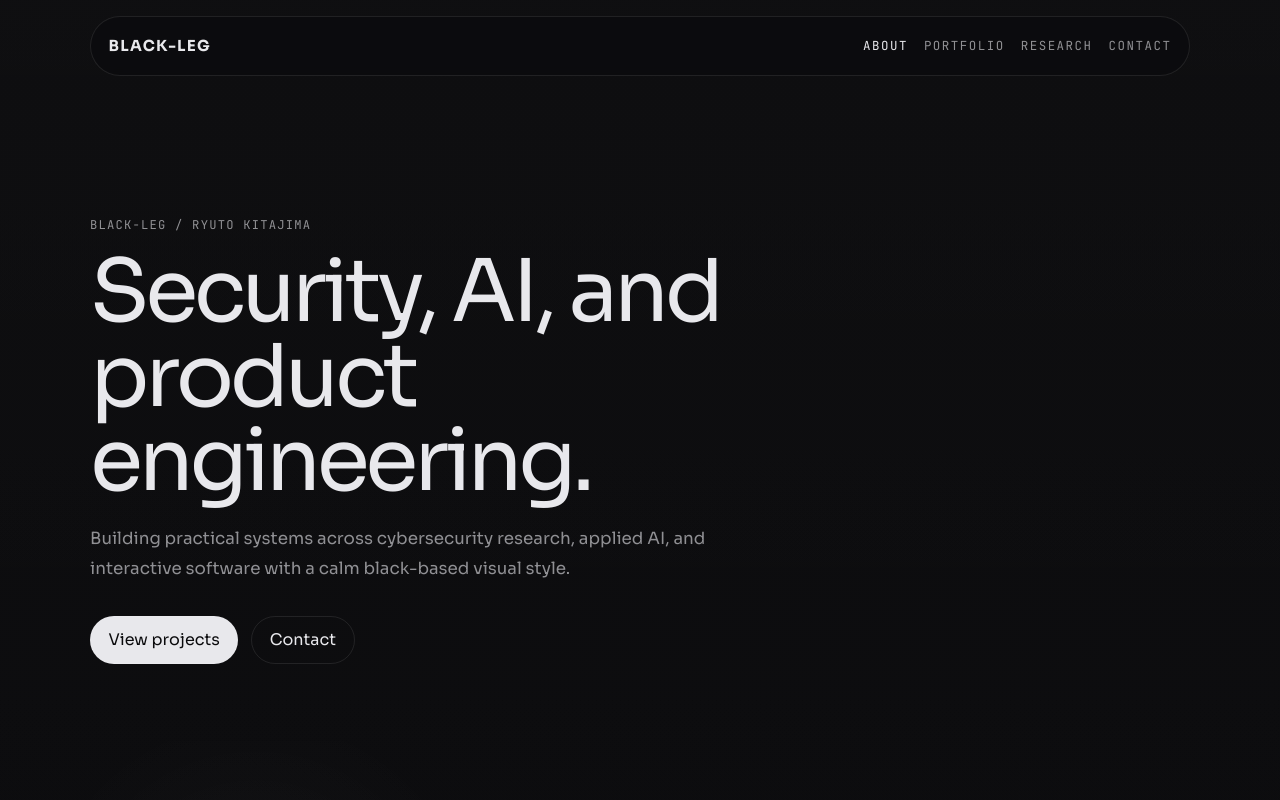
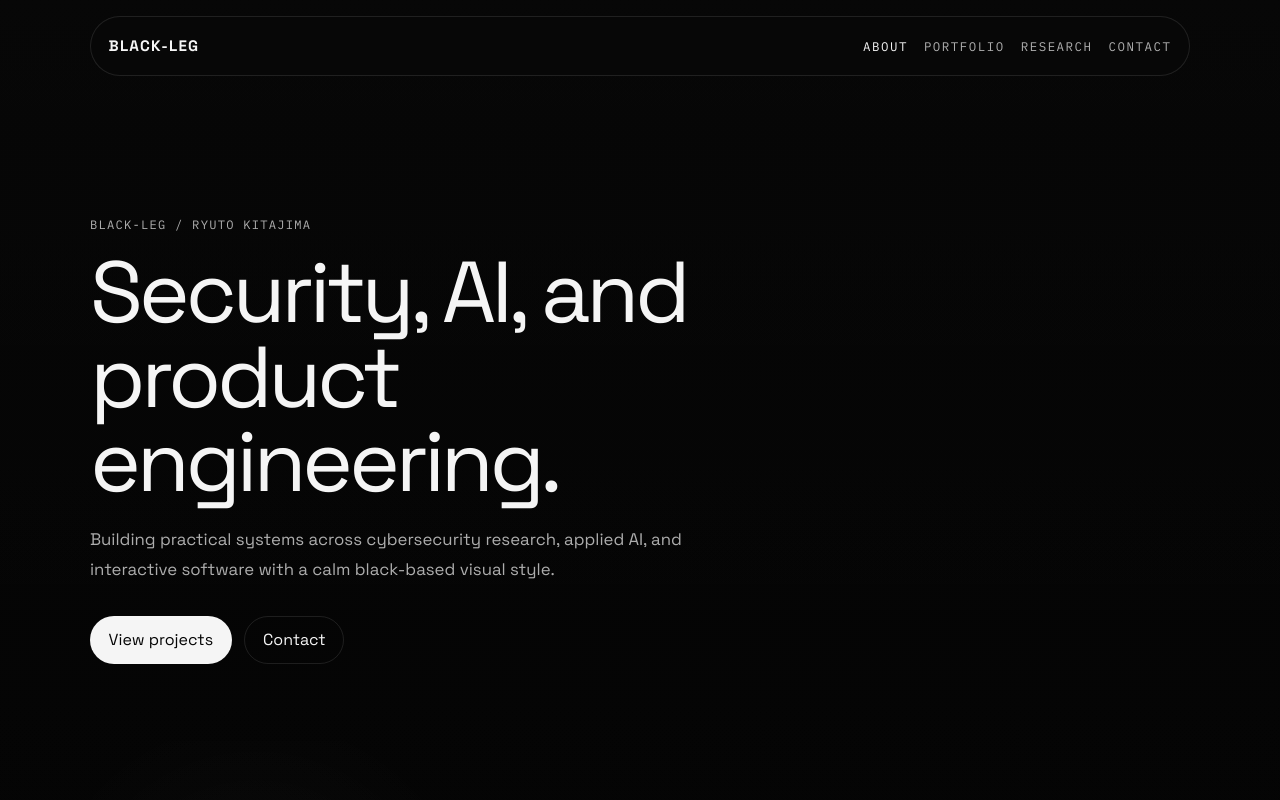
Before and after one commit to black-leg-nameko/portfolio, a React (Vite) app in the folder portfolio-spa/: page / in a window 1280 px wide. Shown: the top 800 px of the page. Built offline with nearby package versions, Linux system fonts and the light colour scheme.

Commit message:
Back to neon

```diff
--- a/portfolio-spa/src/sections/About.tsx
+++ b/portfolio-spa/src/sections/About.tsx
@@ -11,7 +11,7 @@ export function About() {
   useScrollReveal(ref);
   useTypewriter(ref, 'h2');
   useParallaxBg(ref, '.parallax-bg', -6, 6);
-  useSectionBg(ref, '#0a0a0c', '#0f0f12');
+  useSectionBg(ref, '#030303', '#070707');
 
   return (
     <section id="about" className="page-section" ref={ref}>
--- a/portfolio-spa/src/sections/Contact.tsx
+++ b/portfolio-spa/src/sections/Contact.tsx
@@ -46,7 +46,7 @@ export function Contact() {
   useScrollReveal(ref);
   useTypewriter(ref, 'h2');
   useParallaxBg(ref, '.parallax-bg', -4, 6);
-  useSectionBg(ref, '#090910', '#0e0e11');
+  useSectionBg(ref, '#020202', '#060606');
 
   return (
     <section id="contact" className="page-section" ref={ref}>
--- a/portfolio-spa/src/sections/Portfolio.tsx
+++ b/portfolio-spa/src/sections/Portfolio.tsx
@@ -65,7 +65,7 @@ export function Portfolio() {
   useScrollReveal(ref, '.reveal, .project-card');
   useTypewriter(ref, 'h2');
   useParallaxBg(ref, '.parallax-bg', -5, 8);
-  useSectionBg(ref, '#0a0a0c', '#101013');
+  useSectionBg(ref, '#030303', '#080808');
 
   const [selected, setSelected] = useState<number | null>(null);
 
--- a/portfolio-spa/src/sections/Research.tsx
+++ b/portfolio-spa/src/sections/Research.tsx
@@ -18,7 +18,7 @@ export function Research() {
   useScrollReveal(ref, '.reveal, .publication-item');
   useTypewriter(ref, 'h2');
   useParallaxBg(ref, '.parallax-bg', -5, 8);
-  useSectionBg(ref, '#0a0a0c', '#101013');
+  useSectionBg(ref, '#030303', '#080808');
 
   const publications: Publication[] = [
     {
--- a/portfolio-spa/src/styles/main.css
+++ b/portfolio-spa/src/styles/main.css
@@ -1,15 +1,15 @@
-@import url('https://fonts.googleapis.com/css2?family=JetBrains+Mono:wght@400;500&family=Sora:wght@400;500;700&display=swap');
+@import url('https://fonts.googleapis.com/css2?family=IBM+Plex+Mono:wght@400;500&family=Space+Grotesk:wght@400;500;700&display=swap');
 
 :root {
-  --bg-start: #0a0a0c;
-  --bg-end: #111114;
-  --surface: rgba(255, 255, 255, 0.04);
-  --surface-strong: rgba(255, 255, 255, 0.06);
-  --text: #e8e8ec;
-  --muted: rgba(232, 232, 236, 0.6);
-  --line: rgba(255, 255, 255, 0.09);
-  --accent: #a8b4c4;
-  --mono: 'JetBrains Mono', monospace;
+  --bg-start: #020202;
+  --bg-end: #090909;
+  --surface: rgba(255, 255, 255, 0.03);
+  --surface-strong: rgba(255, 255, 255, 0.05);
+  --text: #f5f5f5;
+  --muted: rgba(245, 245, 245, 0.7);
+  --line: rgba(255, 255, 255, 0.1);
+  --accent: #b9d8ff;
+  --mono: 'IBM Plex Mono', monospace;
   --radius: 20px;
   --shadow: 0 18px 50px rgba(0, 0, 0, 0.32);
 }
@@ -28,7 +28,7 @@ html {
 body {
   min-height: 100vh;
   color: var(--text);
-  font-family: 'Sora', sans-serif;
+  font-family: 'Space Grotesk', sans-serif;
   background:
     linear-gradient(180deg, rgba(255, 255, 255, 0.02), transparent 20%),
     linear-gradient(180deg, var(--bg-start), var(--bg-end));
@@ -55,7 +55,7 @@ img {
 }
 
 ::-webkit-scrollbar-track {
-  background: #0a0a0c;
+  background: #050505;
 }
 
 ::-webkit-scrollbar-thumb {
@@ -87,7 +87,7 @@ img {
   gap: 1rem;
   border: 1px solid var(--line);
   border-radius: 999px;
-  background: rgba(12, 12, 14, 0.88);
+  background: rgba(8, 8, 8, 0.88);
   backdrop-filter: blur(12px);
 }
 
@@ -165,7 +165,7 @@ img {
   opacity: 0;
   border: 1px solid var(--line);
   border-radius: 20px;
-  background: rgba(12, 12, 14, 0.94);
+  background: rgba(8, 8, 8, 0.94);
   transition: max-height 0.25s ease, opacity 0.2s ease;
 }
 
@@ -246,7 +246,7 @@ img {
 
 .hero-button-primary {
   background: var(--text);
-  color: #0a0a0c;
+  color: #050505;
 }
 
 .hero-button-secondary {
@@ -524,7 +524,7 @@ img {
   padding: 1rem;
   border: 1px solid var(--line);
   border-radius: 24px;
-  background: rgba(14, 14, 16, 0.96);
+  background: rgba(10, 10, 10, 0.96);
   color: var(--text);
   box-shadow: 0 30px 90px rgba(0, 0, 0, 0.48);
   overflow: hidden;
```
